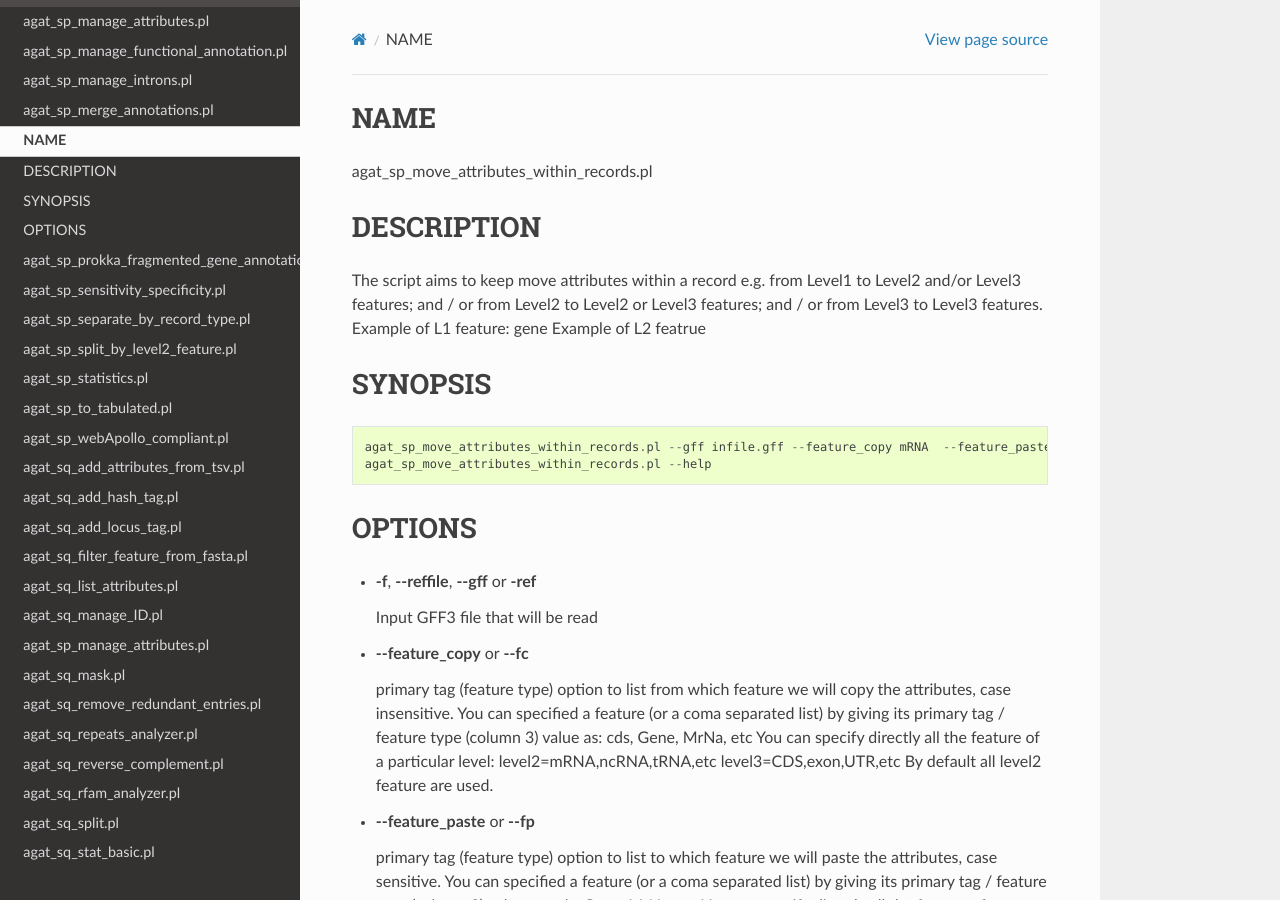
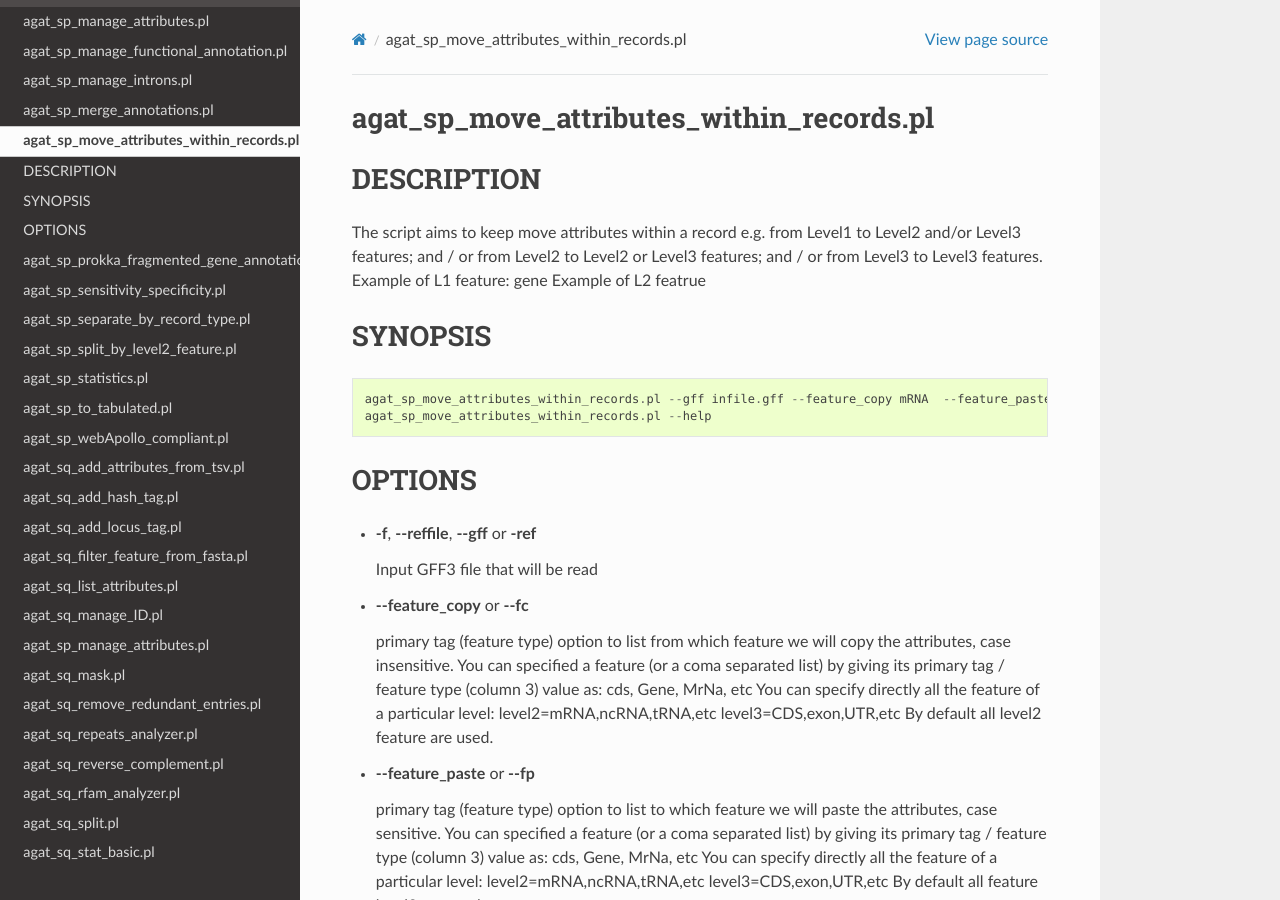
Before and after one commit to NBISweden/AGAT, a Sphinx documentation site: the page built from docs/tools/agat_sp_move_attributes_within_records.md, in a window 1280 px wide and 900 px high. Built offline with Sphinx 7.4.7 and the Read the Docs theme 2.0.0, drawn with Linux system fonts in a browser that asks for light colours; pages that are not in the unit, such as notebooks, are missing from menus.

Commit message:
fix header

```diff
--- a/docs/tools/agat_sp_add_intergenic_regions.md
+++ b/docs/tools/agat_sp_add_intergenic_regions.md
@@ -1,6 +1,4 @@
-# NAME
-
-agat\_sp\_add\_intergenic\_regions.pl
+# agat\_sp\_add\_intergenic\_regions.pl
 
 # DESCRIPTION
 
--- a/docs/tools/agat_sp_add_splice_sites.md
+++ b/docs/tools/agat_sp_add_splice_sites.md
@@ -1,6 +1,4 @@
-# NAME
-
-agat\_sp\_add\_splice\_sites.pl
+# agat\_sp\_add\_splice\_sites.pl
 
 # DESCRIPTION
 
--- a/docs/tools/agat_sp_move_attributes_within_records.md
+++ b/docs/tools/agat_sp_move_attributes_within_records.md
@@ -1,6 +1,4 @@
-# NAME
-
-agat\_sp\_move\_attributes\_within\_records.pl
+# agat\_sp\_move\_attributes\_within\_records.pl
 
 # DESCRIPTION
 
```
